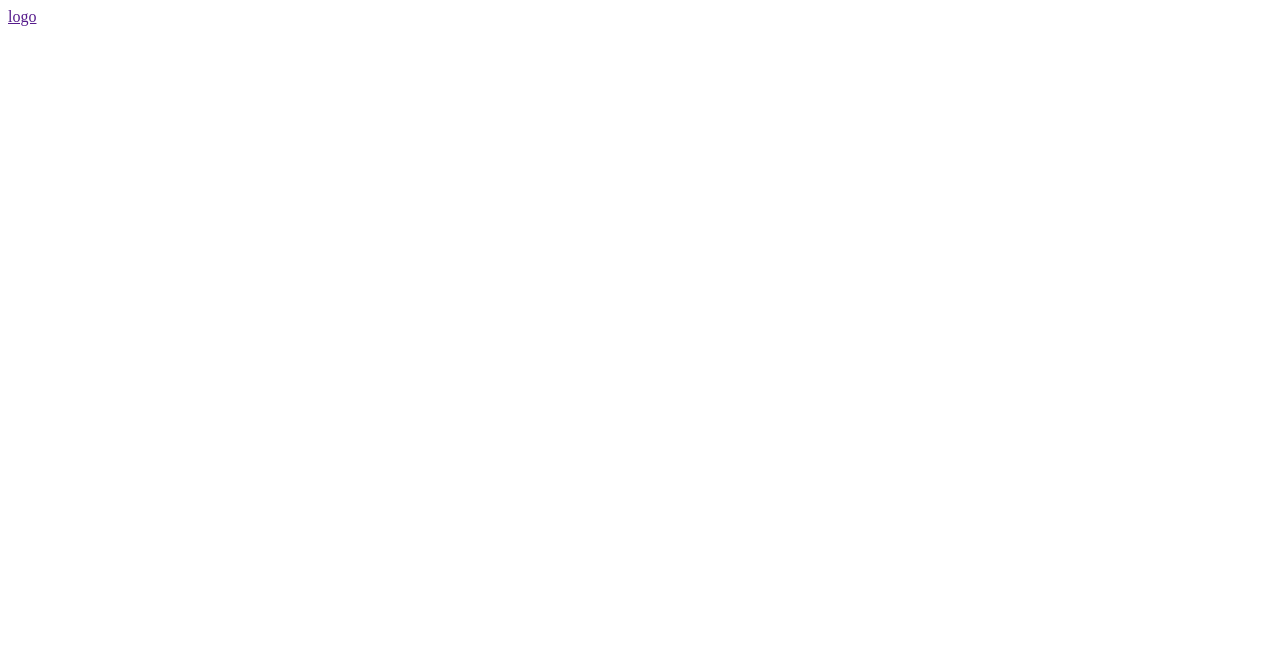
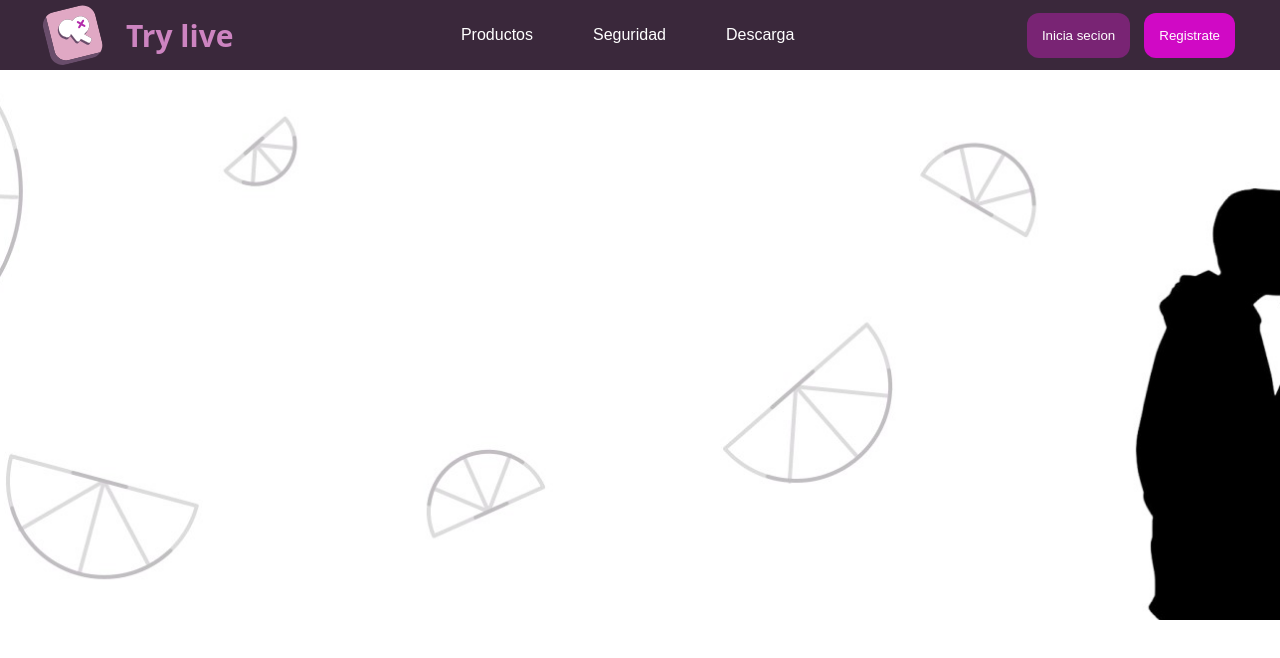
Before and after one commit to JesusCamiloGalvisContrerasADSO/Repaso, a plain HTML site: page index.html in a window 1280 px wide. Drawn offline with Linux system fonts and the light colour scheme.

Commit message:
adelanto repaso

```diff
--- a/index.html
+++ b/index.html
@@ -5,13 +5,49 @@
   <meta charset="UTF-8">
   <meta name="viewport" content="width=device-width, initial-scale=1.0">
   <title>Document</title>
+  <link rel="stylesheet" href="style.css">
 </head>
 
 <body>
 
-  <a href="">
-    logo
-  </a>
+  <header>
+    <div class="header__container contenedor">
+      <a class="logo_letra">
+        <img class="logo_imagen" src="Frame.svg" alt="logo">
+        <h3 class="logo_titulo">Try live</h3>
+      </a>
+
+      <div class="menu">
+        <nav>
+          <ul class="header_vinculos">
+            <li class="li_vinculos"><a class="vinculos" href="">Productos</a></li>
+            <li class="li_vinculos"><a class="vinculos" href="">Seguridad</a></li>
+            <li class="li_vinculos"><a class="vinculos" href="">Descarga</a></li>
+          </ul>
+        </nav>
+      </div>
+
+      <div class="botones">
+        <button class="botones_inicia boton">Inicia secion</button>
+        <button class="botones__regitro boton">Registrate</button>
+      </div>
+
+    </div>
+
+  </header>
+
+  <section class="secion1">
+    <div class="parte1">
+      <div class="contenedor">
+        <div>
+
+        </div>
+      </div>
+    </div>
+
+  </section>
+
+
 
 
 
--- /dev/null
+++ b/style.css
@@ -0,0 +1,98 @@
+* {
+  padding: 0px;
+  border: 0px;
+  margin: 0px;
+}
+
+:root {
+  --color--header: #3a283b;
+  --color--letra: white;
+  --letra--pag: Arial, Helvetica, sans-serif;
+  --boton--rosa: #d009c5;
+  --boton--ocuro: #792474;
+  --color--titulo: #cd84c1;
+}
+
+header {
+  background-color: var(--color--header);
+  height: auto;
+}
+
+.header__container {
+  display: flex;
+  justify-content: space-between;
+  align-items: center;
+  height: 70px;
+}
+.contenedor {
+  max-width: 1200px;
+  margin: 0 auto;
+}
+
+/* .logo {
+  display: flex;
+  justify-content: center;
+  align-items: center;
+} */
+
+.li_vinculos {
+  display: flex;
+  list-style-type: none;
+  float: left;
+  margin: 30px;
+}
+
+.logo_letra {
+  display: flex;
+  list-style-type: none;
+  float: left;
+  align-items: center;
+}
+
+.logo_imagenes {
+  height: 44px;
+  width: 44px;
+}
+
+.logo_titulo {
+  margin-left: 20px;
+  color: var(--color--titulo);
+  font-family: system-ui, -apple-system, BlinkMacSystemFont, "Segoe UI", Roboto,
+    Oxygen, Ubuntu, Cantarell, "Open Sans", "Helvetica Neue", sans-serif;
+  font-size: 30px;
+}
+
+.vinculos {
+  text-decoration: none;
+  color: var(--color--letra);
+  font-family: var(--letra--pag);
+}
+
+/* .header_vinculos {
+  display: flex;
+  justify-content: center;
+} */
+
+.boton {
+  padding: 15px;
+  border-radius: 12px;
+  margin: 5px;
+  color: var(--color--letra);
+}
+
+.botones_inicia {
+  background-color: var(--boton--ocuro);
+}
+
+.botones__regitro {
+  background-color: var(--boton--rosa);
+}
+
+/* body */
+
+.parte1 {
+  background-image: url("fondo1.jpg");
+  background-size: cover;
+  background-position: center;
+  height: 550px;
+}
```
Also changed, not shown: Frame.svg (added), boton.svg (added), fondo1.jpg (added).
